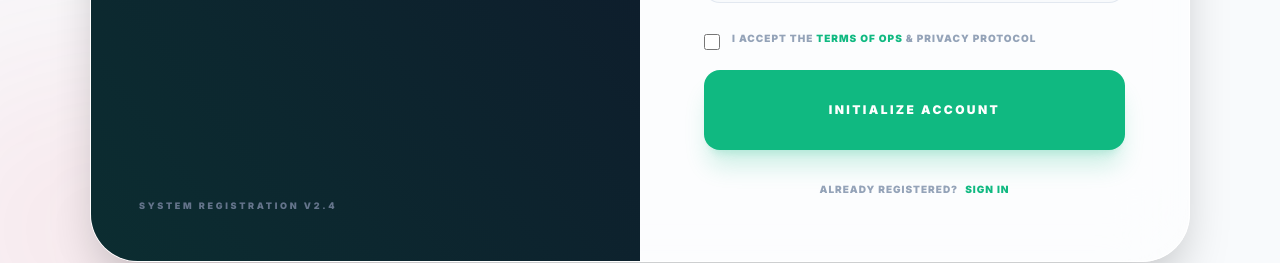
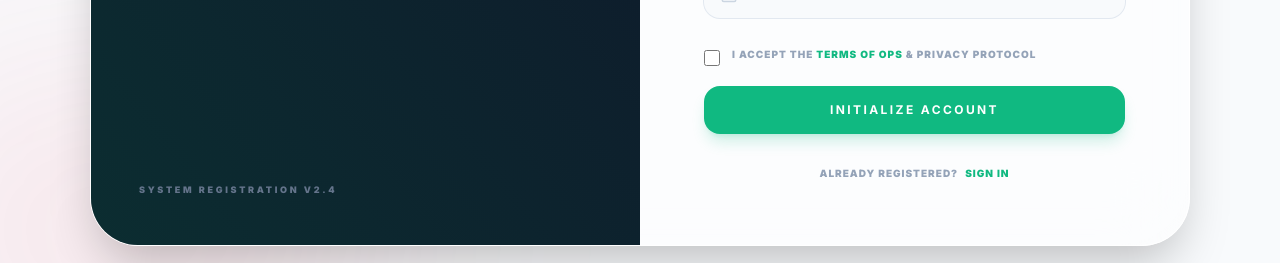
Before and after one commit to billychosee/admin-tese, a Next.js app: page /register in a window 1280 px wide. Shown: the part 491-754 px from the top of the page. Built offline with nearby package versions, Linux system fonts and the light colour scheme; no server answers.

Commit message:
style: Reduce button padding on login and register pages

```diff
--- a/app/login/page.tsx
+++ b/app/login/page.tsx
@@ -190,7 +190,7 @@ function LoginContent() {
             <Button
               type="submit"
               isLoading={isLoading}
-              className="w-full bg-emerald-500 hover:bg-emerald-600 text-white rounded-2xl py-8 font-black uppercase text-xs tracking-[0.2em] shadow-xl shadow-emerald-500/20 transition-all hover:scale-[1.01] active:scale-[0.98]"
+              className="w-full bg-emerald-500 hover:bg-emerald-600 text-white rounded-2xl py-4 font-bold uppercase text-xs tracking-[0.2em] shadow-lg shadow-emerald-500/20 transition-all hover:scale-[1.01] active:scale-[0.98]"
             >
               Authorize System Entry
             </Button>
--- a/app/register/page.tsx
+++ b/app/register/page.tsx
@@ -270,7 +270,7 @@ function RegisterContent() {
             <Button
               type="submit"
               isLoading={isLoading}
-              className="w-full bg-emerald-500 hover:bg-emerald-600 text-white rounded-2xl py-8 font-black uppercase text-xs tracking-[0.2em] shadow-xl shadow-emerald-500/20 transition-all hover:scale-[1.01]"
+              className="w-full bg-emerald-500 hover:bg-emerald-600 text-white rounded-2xl py-4 font-bold uppercase text-xs tracking-[0.2em] shadow-lg shadow-emerald-500/20 transition-all hover:scale-[1.01]"
             >
               Initialize Account
             </Button>
```
